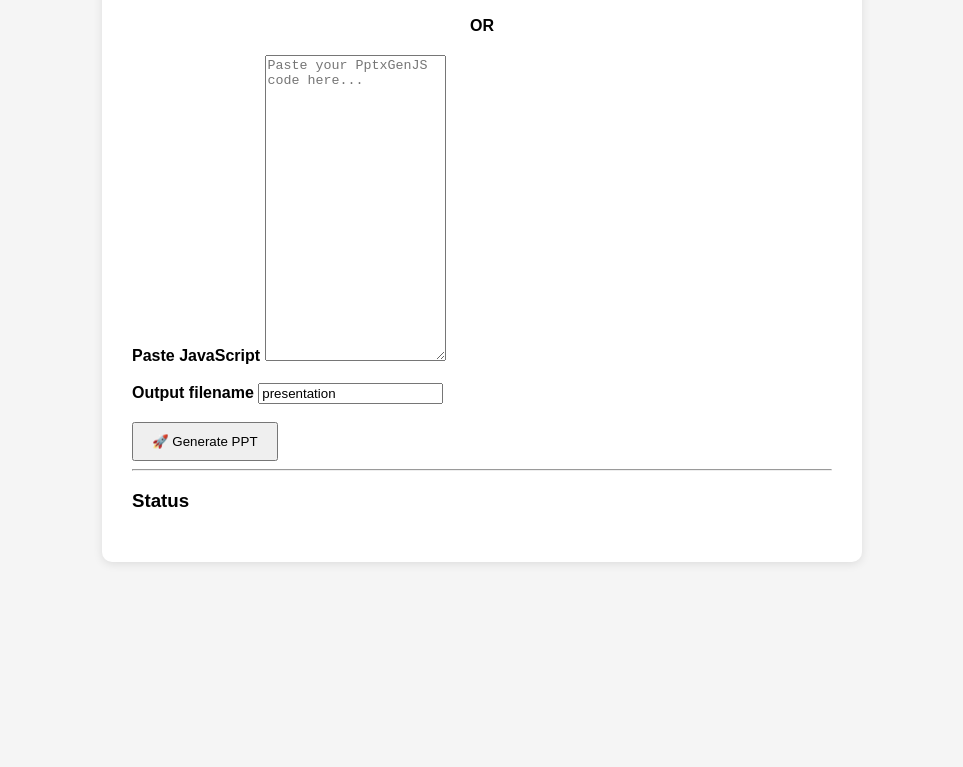
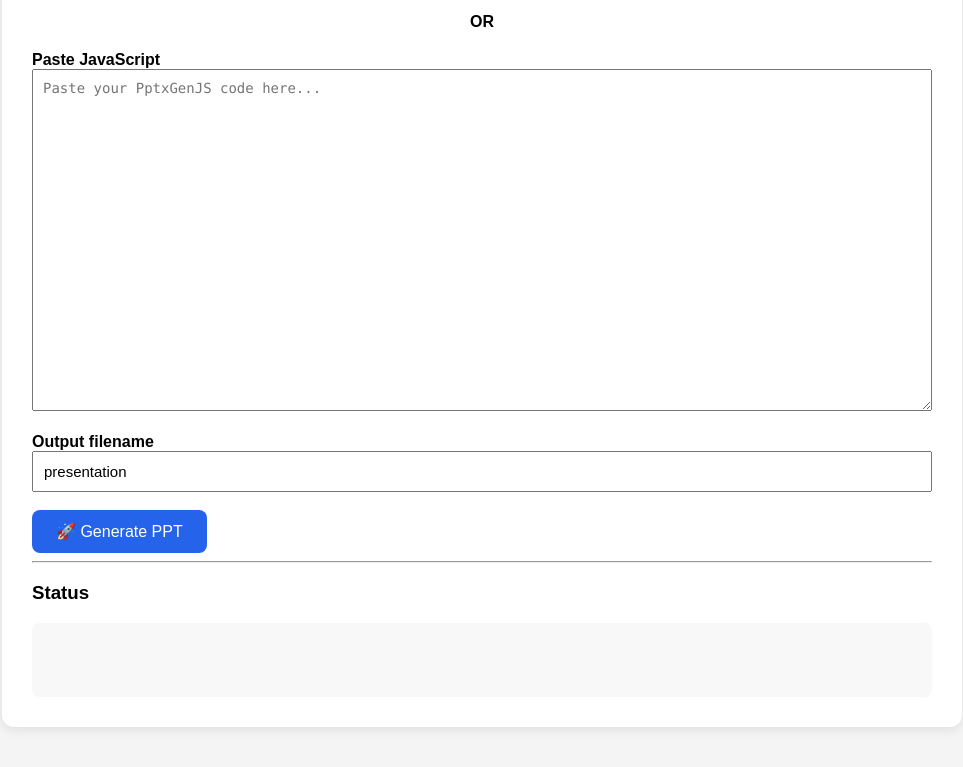
Before and after one commit to apoorv6893/js-to-ppt-2, a website: page public/index.html in a window 1280 px wide. Shown: the part 174-941 px from the top of the page, without its empty margins (158-1121 px from the left). Before the commit the page ends 800 px from the top, so only its background shows below. Drawn offline with Linux system fonts and the light colour scheme.

Commit message:
Update style.css

```diff
--- a/public/style.css
+++ b/public/style.css
@@ -1,24 +1,61 @@
 body {
-    font-family: Arial, sans-serif;
-    background: #f5f5f5;
-    margin: 40px;
+    font-family: Arial, Helvetica, sans-serif;
+    background: #f4f4f4;
+    margin: 0;
+    padding: 40px;
 }
 
 .container {
-    max-width: 700px;
+    max-width: 900px;
     margin: auto;
     background: white;
     padding: 30px;
-    border-radius: 10px;
-    box-shadow: 0 2px 10px rgba(0,0,0,.1);
+    border-radius: 12px;
+    box-shadow: 0 2px 12px rgba(0,0,0,.1);
 }
 
-button {
-    padding: 10px 18px;
-    cursor: pointer;
+h1 {
+    margin-top: 0;
+}
+
+input[type=file]{
+    width:100%;
+}
+
+input[type=text]{
+    width:100%;
+    padding:10px;
+    font-size:15px;
+    box-sizing:border-box;
+}
+
+textarea{
+    width:100%;
+    box-sizing:border-box;
+    font-family: Consolas, monospace;
+    font-size:14px;
+    padding:10px;
+    resize:vertical;
+}
+
+button{
+    background:#2563eb;
+    color:white;
+    border:none;
+    padding:12px 24px;
+    border-radius:8px;
+    cursor:pointer;
+    font-size:16px;
+}
+
+button:hover{
+    background:#1d4ed8;
 }
 
 #status{
-    margin-top:20px;
     white-space:pre-wrap;
+    background:#f8f8f8;
+    border-radius:8px;
+    padding:12px;
+    min-height:50px;
 }
```
